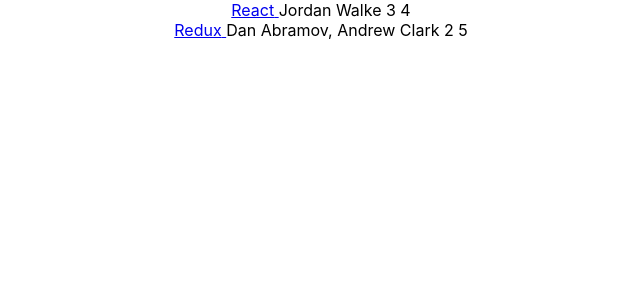
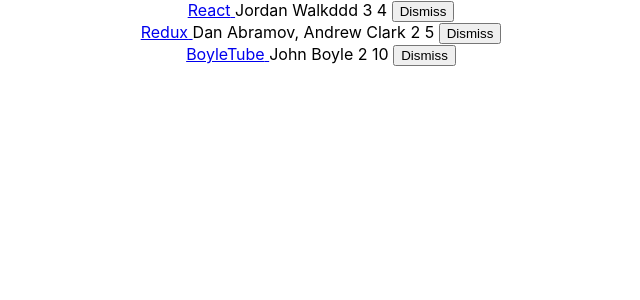
Before and after one commit to jmbjr/jmbnews, a React (Create React App) app: page / in a window 1280 px wide. Shown: the top 300 px of the page, without its empty margins (319-959 px from the left). Built offline with nearby package versions, Linux system fonts and the light colour scheme.

Commit message:
basic dismiss using binding

```diff
--- a/src/App.js
+++ b/src/App.js
@@ -5,7 +5,7 @@
   {
     title: "React",
     url: "https://reactjs.org/",
-    author: "Jordan Walke",
+    author: "Jordan Walkddd",
     num_comments: 3,
     points: 4,
     objectID: 0
@@ -17,14 +17,34 @@
     num_comments: 2,
     points: 5,
     objectID: 1
+  },
+  {
+    title: "BoyleTube",
+    url: "http://boyletube.com",
+    author: "John Boyle",
+    num_comments: 2,
+    points: 10,
+    objectID: 2
   }
 ];
 
 class App extends Component {
+  constructor(props) {
+    super(props);
+    this.state = { list };
+    this.onDismiss = this.onDismiss.bind(this);
+  }
+
+  onDismiss(id) {
+    const isNotId = item => item.objectID !== id;
+    const updatedList = this.state.list.filter(isNotId);
+    this.setState({ list: updatedList });
+  }
+
   render() {
     return (
       <div className="App">
-        {list.map(item => (
+        {this.state.list.map(item => (
           <div key={item.objectID}>
             <span>
               <a href={item.url}>{item.title} </a>
@@ -32,6 +52,14 @@
             <span>{item.author} </span>
             <span>{item.num_comments} </span>
             <span>{item.points} </span>
+            <span>
+              <button
+                onClick={() => this.onDismiss(item.objectID)}
+                type="button"
+              >
+                Dismiss
+              </button>
+            </span>
           </div>
         ))}
       </div>
```
